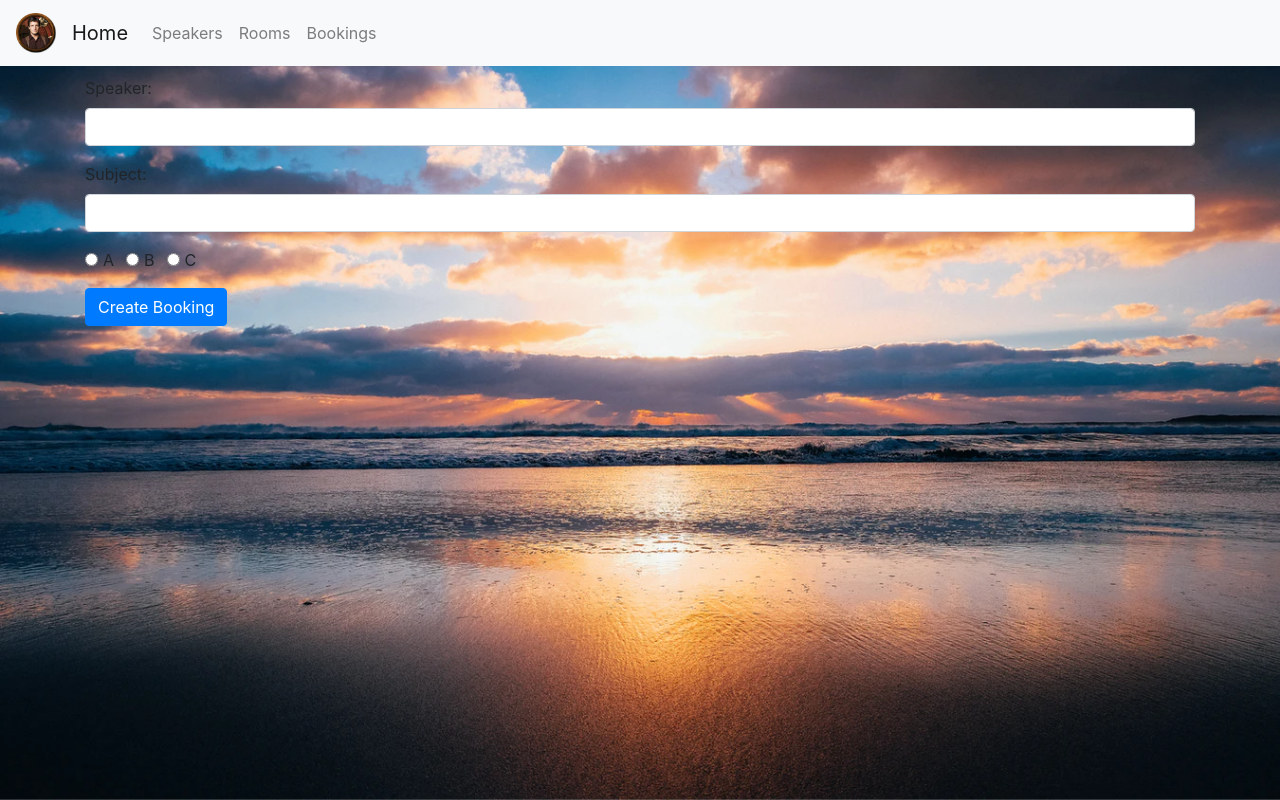
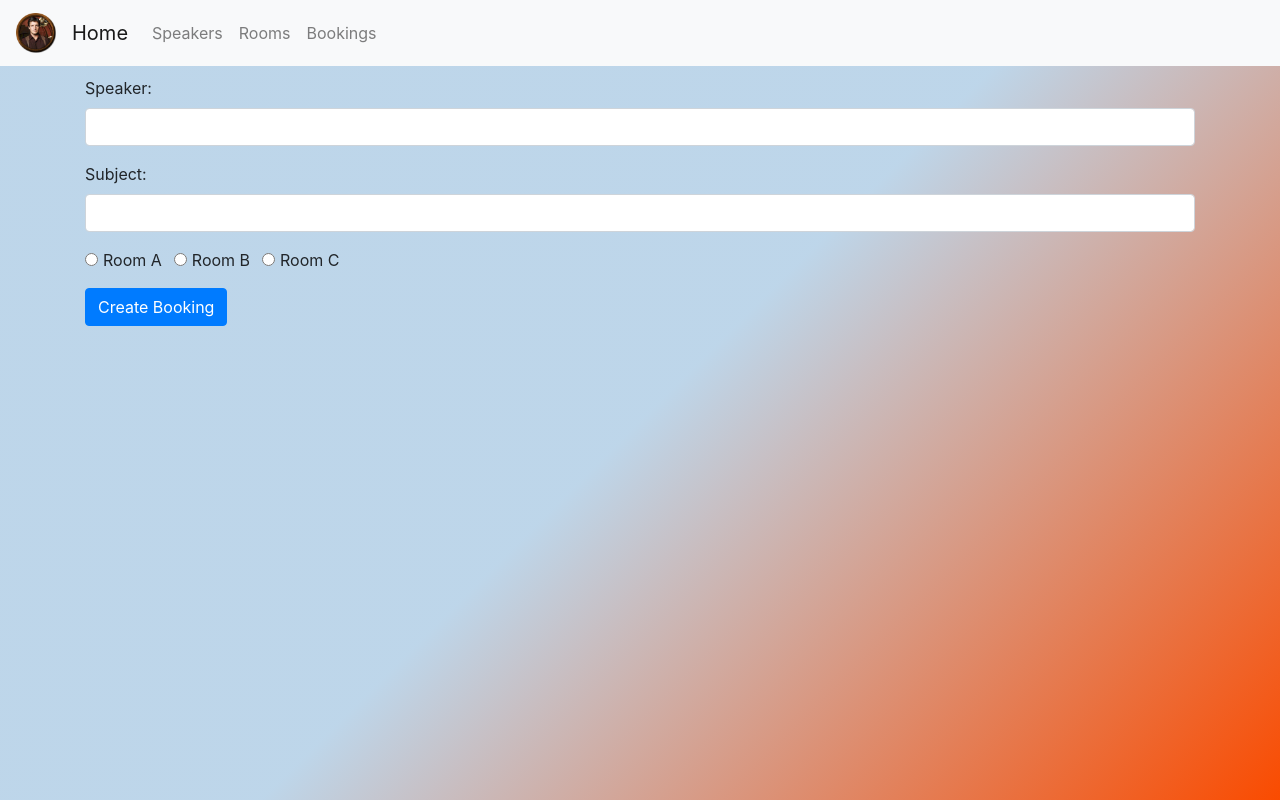
Before and after one commit to ChrisCGalbraith/IT_CW2, a React (Create React App) app: page /bookings in a window 1280 px wide. Built offline with nearby package versions, Linux system fonts and the light colour scheme.

Commit message:
Further changes to speakers, removed home dup

```diff
--- a/src/App.css
+++ b/src/App.css
@@ -15,6 +15,23 @@
 
 .form-group {
   z-index: -1;
+}
+
+.speaker_title {
+  position: absolute;
+  top: 0;
+}
+
+.background-image {
+  background: hsla(207, 51%, 83%, 1);
+
+  background: linear-gradient(315deg, hsla(207, 51%, 83%, 1) 51%, hsla(18, 100%, 49%, 1) 100%);
+
+  background: -moz-linear-gradient(315deg, hsla(207, 51%, 83%, 1) 51%, hsla(18, 100%, 49%, 1) 100%);
+
+  background: -webkit-linear-gradient(315deg, hsla(207, 51%, 83%, 1) 51%, hsla(18, 100%, 49%, 1) 100%);
+
+  filter: progid: DXImageTransform.Microsoft.gradient( startColorstr="#BFD7EA", endColorstr="#F84B00", GradientType=1 );
 }
 
 .bookinglist {
--- a/src/App.js
+++ b/src/App.js
@@ -26,7 +26,7 @@ class App extends Component {
           style={{
             position: "fixed",
             zIndex: "-1",
-            backgroundImage: "url(/background.png)",
+            //backgroundImage: "url(/background.png)",
             backgroundPosition: '0% 0%',
             width: '100vw',
             height: '100vh',
--- a/src/components/create-booking.component.js
+++ b/src/components/create-booking.component.js
@@ -93,7 +93,7 @@ export default class CreateBooking extends Component {
                                     checked={this.state.booking_room==='A'}
                                     onChange={this.onChangeBookingRoom}
                                     />
-                            <label className="form-check-label">A</label>
+                            <label className="form-check-label">Room A</label>
                         </div>
                         <div className="form-check form-check-inline">
                             <input  className="form-check-input"
@@ -104,7 +104,7 @@ export default class CreateBooking extends Component {
                                     checked={this.state.booking_room==='B'}
                                     onChange={this.onChangeBookingRoom}
                                     />
-                            <label className="form-check-label">B</label>
+                            <label className="form-check-label">Room B</label>
                         </div>
                         <div className="form-check form-check-inline">
                             <input  className="form-check-input"
@@ -115,7 +115,7 @@ export default class CreateBooking extends Component {
                                     checked={this.state.booking_room==='C'}
                                     onChange={this.onChangeBookingRoom}
                                     />
-                            <label className="form-check-label">C</label>
+                            <label className="form-check-label">Room C</label>
                         </div>
                     </div>
 
--- a/src/components/home.component.js
+++ b/src/components/home.component.js
@@ -1,36 +1,21 @@
 import React, { Component } from 'react';
 import axios from 'axios';
+// import Bookings from './booking-list.component';
+import Table from "./bookings/table"
 
 export default class Home extends Component {
 
         constructor(props){
             super(props);
+            this.state = {bookings: []};
         }
 
         render() {
             return (
                 <div>
                     <h3>Speakers</h3>
-                    <table className="table table-striped" style={{marginTop: 20 }}>
-                        <thead>
-                            <tr>
-                                <th>Name</th>
-                                <th>Subject</th>
-                                <th>Room</th>
-                                <th>Action</th>
-                            </tr>
-                        </thead>
-                        <tbody>
-                           {/* { this.todoList() } */}
-                        </tbody>
-                    </table>
+                    <Table />
                 </div>
             )
         }
-
-        // todoList() {
-        //     return this.state.todos.map(function(currentTodo, i){
-        //         return <Todo todo={currentTodo} key={i} />;
-        //     })
-        // }
 };
--- a/src/components/speakers.component.js
+++ b/src/components/speakers.component.js
@@ -9,13 +9,16 @@ export default class Speaker extends Component {
     render() {
         return (
         <>
+        <div class="speaker_title">
+            <h1>Speakers of the Conference</h1>
+        </div>
         <div class="row">
             <div class="column">
               <div class="speaker-container">
                 <img src="speaker1.jpg" alt="Speaker 1" />
                 <div class="content">
               <h1>Dalinar Kholin</h1>
-              <p>Theories of the Stormfather</p>
+              <p>Theories of the Stormfather - Room A</p>
                 </div>
               </div>
             </div>
@@ -25,7 +28,7 @@ export default class Speaker extends Component {
                 <img src="speaker2.jpg" alt="Speaker 2" />
                 <div class="content">
               <h1>Navani Kholin</h1>
-              <p>Fabrial Mechanics</p>
+              <p>Fabrial Mechanics - Room B</p>
                 </div>
               </div>
             </div>
@@ -35,11 +38,10 @@ export default class Speaker extends Component {
                 <img src="speaker3.jpg" alt="Speaker 3" />
                 <div class="content">
               <h1>Jasnah Kholin</h1>
-              <p>On the origins of Shadesmar</p>
+              <p>On the origins of Shadesmar - Room C</p>
                 </div>
               </div>
             </div>
-
         </div>
         </>
         )
```
